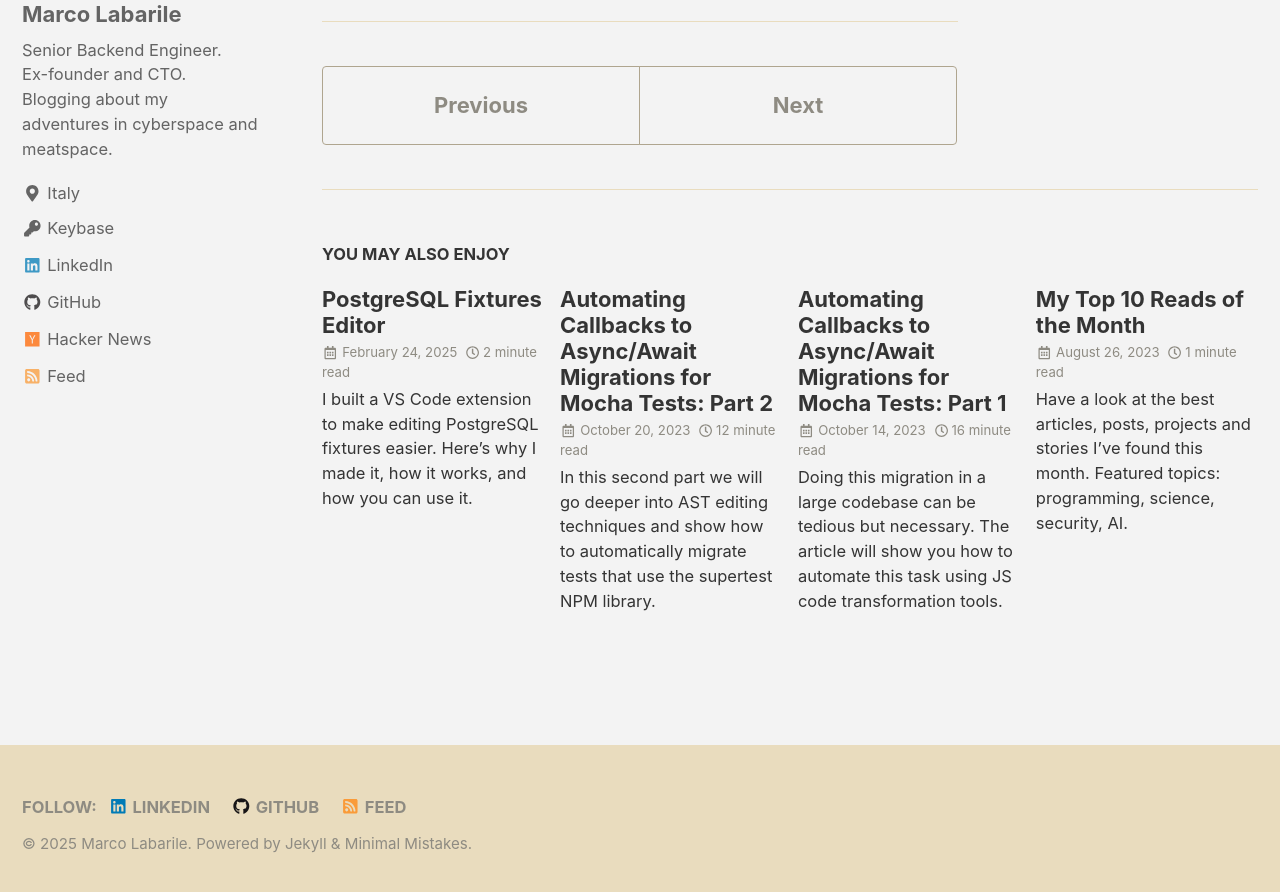
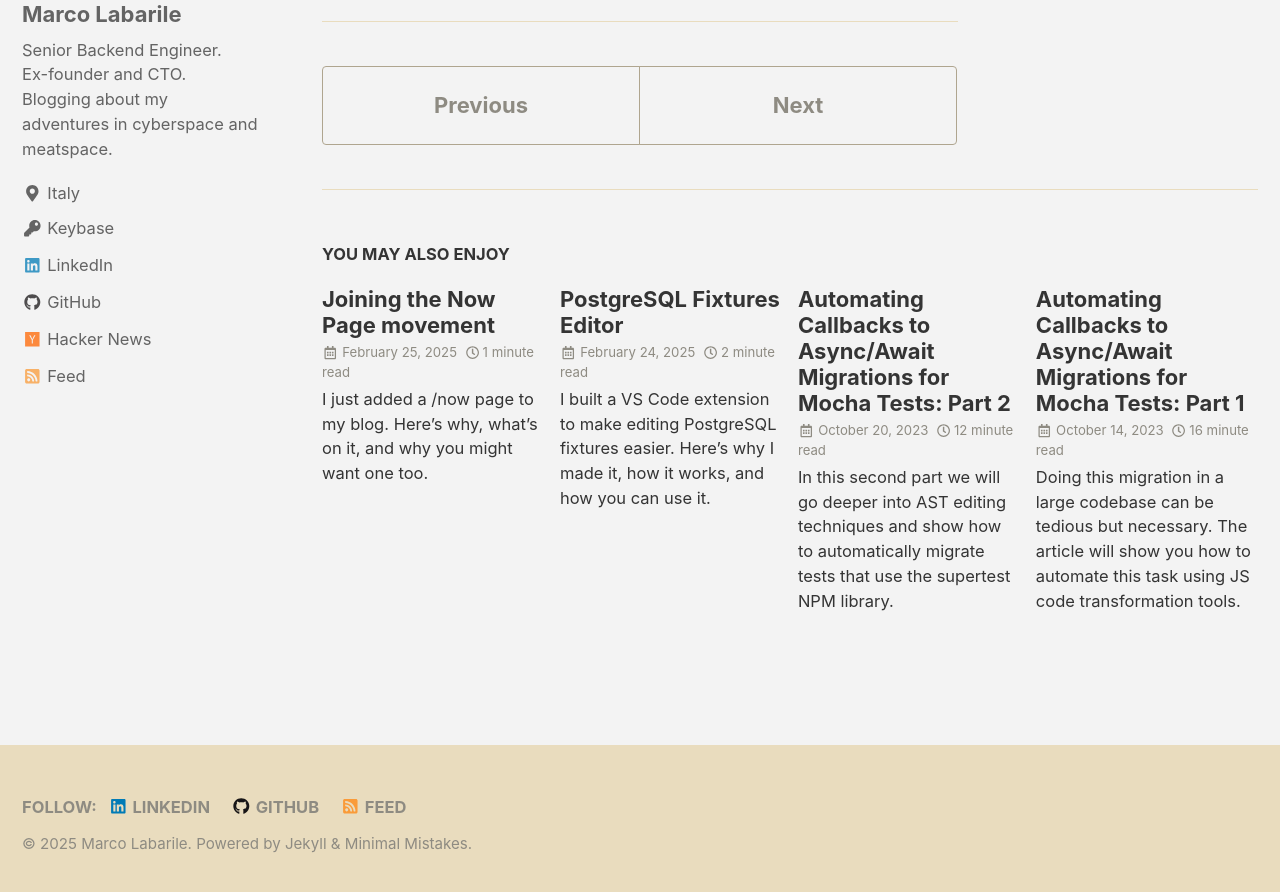
Before and after one commit to labarilem/labarilem.github.io, a Jekyll site: the page built from _posts/2023-01-15-aws-sam-json-schema.md, in a window 1280 px wide and 900 px high, scrolled down 1149 px. Shown: the top 892 px of the window. Built offline with Jekyll 4.4.1, drawn with Linux system fonts in a browser that asks for light colours; nearby versions of some CDN libraries; comment, search, counter and statistics services are not loaded; some of the changed lines change nothing that is shown.

Commit message:
add now page + post

```diff
--- a/_data/navigation.yml
+++ b/_data/navigation.yml
@@ -1,6 +1,8 @@
 main:
   - title: "About"
     url: /about/
+  - title: "Now"
+    url: /now/
   - title: "Projects"
     url: /projects/
   # - title: "Archive"
--- /dev/null
+++ b/_pages/now.md
@@ -0,0 +1,17 @@
+---
+permalink: /now/
+title: Now
+---
+
+Recently moved from Bari to Pisa, Italy. You've probably heard about its [Leaning Tower](https://en.wikipedia.org/wiki/Leaning_Tower_of_Pisa).
+
+Working as Senior Backend Engineer at Mamacrowd, in full remote. The remote arrangement helps a lot when one needs to move.
+
+Increased gym frequency from 4 days/week to 5 days. I added a light day focused on cardio and some complementary exercises with weights. I'm focusing on the bench press right now, aiming at the 110kg personal best.
+
+Building some software tools and projects on my backlog and learning more about C programming and PostgreSQL.
+
+This is my now page, one of the many in the [now movement](https://nownownow.com/about).
+<br>
+_Last updated on February 25, 2025._
+{: .notice--warning}
--- /dev/null
+++ b/_posts/2025-02-24-joining-the-now-movement.md
@@ -0,0 +1,28 @@
+---
+title: "Joining the Now Page movement"
+excerpt: >
+  I just added a /now page to my blog. Here's why, what's on it, and why you might want one too.
+date: 2025-02-24
+last_modified_at: 2025-02-25
+categories:
+  - My Projects
+tags:
+  - Blogging
+share: false
+---
+
+I recently added a [/now page](/now) to my blog.
+It’s a simple page where I share what I’m currently doing, thinking about or focusing on in my life.
+
+It’s inspired by [nownownow.com](https://nownownow.com/about), a movement started by [Derek Sivers](https://sive.rs/) to encourage people to keep an updated, personal status page—kind of like an “about me”, but for the present moment.
+
+Most personal sites have an `/about` page, but that’s usually static. A `/now` page, though, is dynamic.
+It reflects what’s happening in my life right now, not just who I am.
+
+I like the idea because it keeps my blog **personal** and it might help create **connections** with visitors.
+
+If you have a personal website or blog, I highly recommend adding a `/now` page.
+It’s easy to set up, and it gives visitors a better sense of what you’re actually doing.
+
+Let me know if you end up making one too, because I’d definitely read it to satisfy my curiosity.
+I’m not kidding, I’ve spent way too much time reading [other people’s /now pages](https://nownownow.com/).
```
